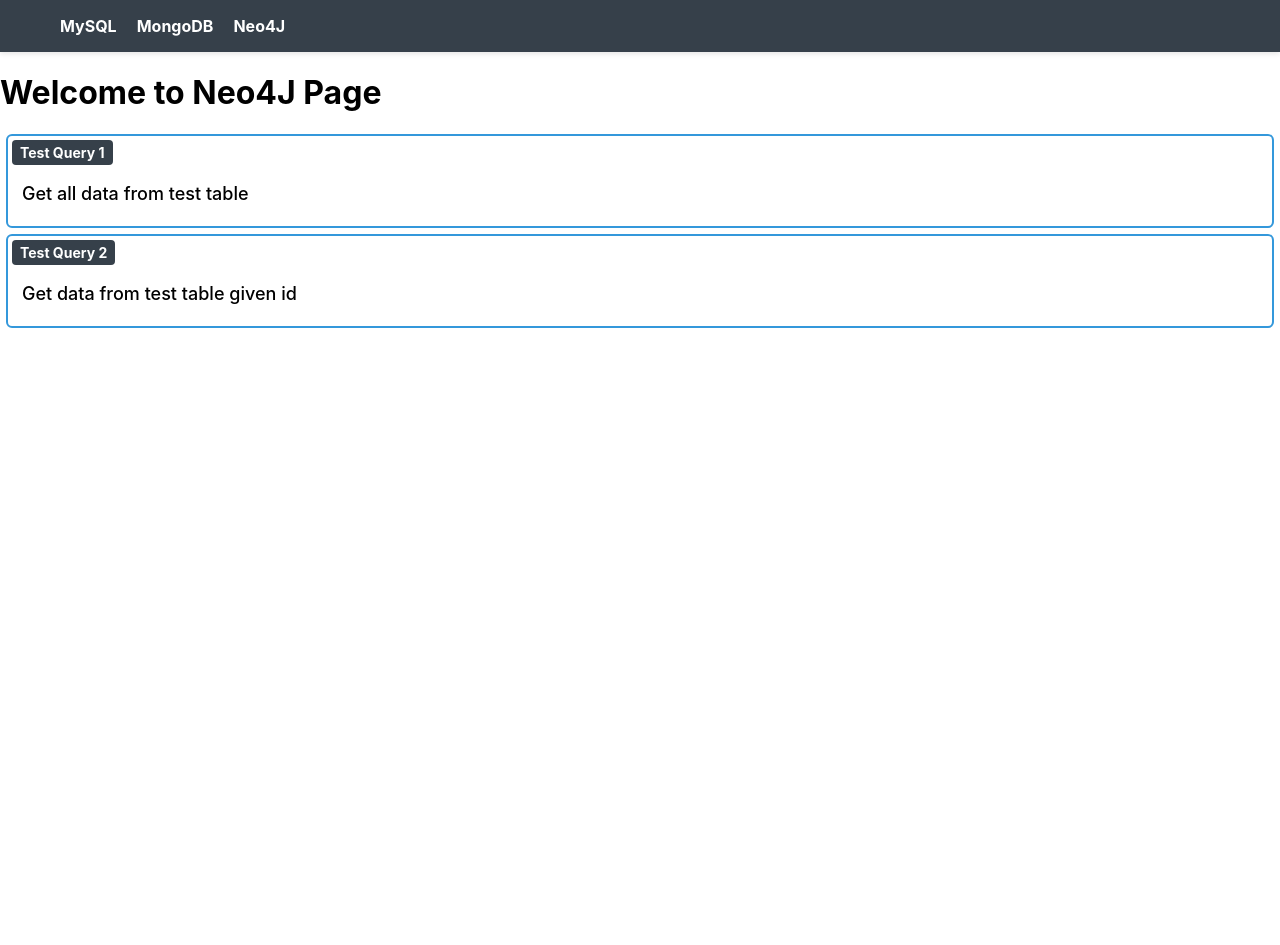
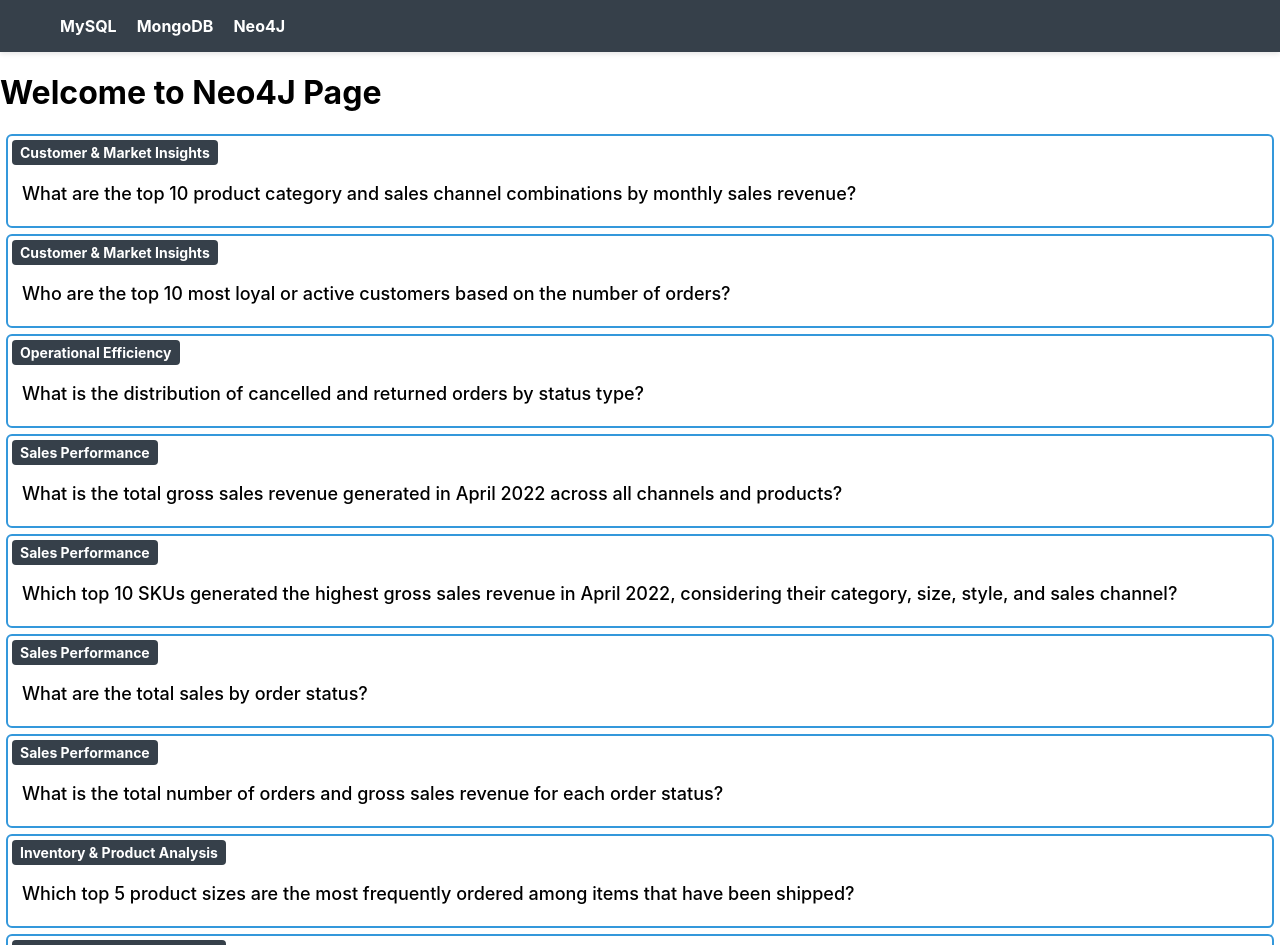
Before and after one commit to knaan-moha/IKT453-DW-Project-, a React (Create React App) app in the folder client/: page /neo4j in a window 1280 px wide. Shown: the top 945 px of the page. Before the commit the page ends 800 px from the top, so only its background shows below. Built offline with nearby package versions, Linux system fonts and the light colour scheme.

Commit message:
feat: add final quires for neo4j

```diff
--- a/client/src/pages/Neo4JPage.js
+++ b/client/src/pages/Neo4JPage.js
@@ -3,16 +3,66 @@
 
 const neo4jQueries = [
   {
-    text: "Get all data from test table",
-    category: "Test Query 1",
-    queryUrl:
-      "http://localhost:5000/analytics?DB=neo4j&query=MATCH%20(n)%20RETURN%20n",
+    text: "What are the top 10 product category and sales channel combinations by monthly sales revenue?",
+    category: "Customer & Market Insights",
+    queryUrl: "http://localhost:5000/analytics?DB=neo4j&query=MATCH%20(fs%3Afact_sales)-%5B%3AHAS_DATE%5D-%3E(d%3Adim_date)%2C%0A%20%20%20%20(fs)-%5B%3AHAS_PRODUCT%5D-%3E(p%3Adim_product)%2C%0A%20%20%20%20(fs)-%5B%3AHAS_FULFILLMENT%5D-%3E(f%3Adim_fulfillment)%0ARETURN%0A%20%20%20%20d.year%20AS%20year%2C%0A%20%20%20%20d.month%20AS%20month%2C%0A%20%20%20%20p.Category%20AS%20category%2C%0A%20%20%20%20f.Sales_Channel_%20AS%20sales_channel%2C%0A%20%20%20%20toInteger(SUM(toFloat(fs.amount)))%20AS%20monthly_sales%0AORDER%20BY%20monthly_sales%20DESC%0ALIMIT%2010",
   },
   {
-    text: "Get data from test table given id",
-    category: "Test Query 2",
+    text: "Who are the top 10 most loyal or active customers based on the number of orders?",
+    category: "Customer & Market Insights",
     queryUrl:
-      "http://localhost:5000/analytics?DB=neo4j&query=MATCH%20(p:Person%20{name:%20$1})%20RETURN%20p&params=Alice",
+      "http://localhost:5000/analytics?DB=neo4j&query=MATCH%20%28f%3Afact_sales%29%0AWITH%20f.customer_id%20AS%20customer_id%2C%20COUNT%28f%29%20AS%20total_orders%2C%20ROUND%28SUM%28toFloat%28f.amount%29%29%2C%203%29%20AS%20total_spent%0ARETURN%20customer_id%2C%20total_orders%2C%20total_spent%0AORDER%20BY%20total_orders%20DESC%0ALIMIT%2010",
+  },
+
+
+  {
+    text: "What is the distribution of cancelled and returned orders by status type?",
+    category: "Operational Efficiency",
+    queryUrl:
+      "http://localhost:5000/analytics?DB=neo4j&query=MATCH%20%28f%3Afact_sales%29-%5B%3AHAS_STATUS%5D-%3E%28s%3Adim_status%29%0AWHERE%20s.status_name%20IN%20%5B%0A%20%20%20%20%27Cancelled%27%2C%0A%20%20%20%20%27Shipped%20-%20Returned%20to%20Seller%27%2C%0A%20%20%20%20%27Shipped%20-%20Rejected%20by%20Buyer%27%2C%0A%20%20%20%20%27Shipped%20-%20Lost%20in%20Transit%27%2C%0A%20%20%20%20%27Shipped%20-%20Returning%20to%20Seller%27%2C%0A%20%20%20%20%27Shipped%20-%20Damaged%27%0A%5D%0AWITH%20%0A%20%20%20%20s.status_name%20AS%20order_status%2C%0A%20%20%20%20COUNT%28f.order_id%29%20AS%20total_orders%0ARETURN%20%0A%20%20%20%20order_status%2C%0A%20%20%20%20total_orders%0AORDER%20BY%20total_orders%20DESC",
+  },
+  {
+    text: "What is the total gross sales revenue generated in April 2022 across all channels and products?",
+    category: "Sales Performance",
+    queryUrl:
+      "http://localhost:5000/analytics?DB=neo4j&query=MATCH%20%28fs%3Afact_sales%29-%5B%3AHAS_DATE%5D-%3E%28d%3Adim_date%29%2C%0A%20%20%20%20%20%20%28fs%29-%5B%3AHAS_PRODUCT%5D-%3E%28p%3Adim_product%29%2C%0A%20%20%20%20%20%20%28fs%29-%5B%3AHAS_FULFILLMENT%5D-%3E%28f%3Adim_fulfillment%29%0AWHERE%20d.year%20%3D%20%222022%22%20AND%20d.month%20%3D%20%224%22%0AWITH%20%0A%20%20%20%20p.Category%20AS%20category%2C%0A%20%20%20%20f.Sales_Channel_%20AS%20sales_channel%2C%0A%20%20%20%20SUM%28toFloat%28fs.amount%29%29%20AS%20total_sales%0ARETURN%20%0A%20%20%20%20category%2C%0A%20%20%20%20sales_channel%2C%0A%20%20%20%20total_sales%0AORDER%20BY%20total_sales%20DESC",
+  },
+  {
+    text: "Which top 10 SKUs generated the highest gross sales revenue in April 2022, considering their category, size, style, and sales channel?",
+    category: "Sales Performance",
+    queryUrl:
+      "http://localhost:5000/analytics?DB=neo4j&query=MATCH%20%28fs%3Afact_sales%29-%5B%3AHAS_PRODUCT%5D-%3E%28p%3Adim_product%29%2C%0A%20%20%20%20%20%20%28fs%29-%5B%3AHAS_FULFILLMENT%5D-%3E%28f%3Adim_fulfillment%29%2C%0A%20%20%20%20%20%20%28fs%29-%5B%3AHAS_DATE%5D-%3E%28d%3Adim_date%29%0AWHERE%20d.year%20%3D%20%222022%22%20AND%20d.month%20%3D%20%224%22%0AWITH%20%0A%20%20%20%20p.SKU%20AS%20SKU%2C%0A%20%20%20%20p.Category%20AS%20category%2C%0A%20%20%20%20p.Size%20AS%20size%2C%0A%20%20%20%20p.Style%20AS%20style%2C%0A%20%20%20%20f.Sales_Channel_%20AS%20sales_channel%2C%0A%20%20%20%20SUM%28toFloat%28fs.amount%29%29%20AS%20total_gross_sales%0ARETURN%20%0A%20%20%20%20SKU%2C%0A%20%20%20%20category%2C%0A%20%20%20%20size%2C%0A%20%20%20%20style%2C%0A%20%20%20%20sales_channel%2C%0A%20%20%20%20total_gross_sales%0AORDER%20BY%20total_gross_sales%20DESC%0ALIMIT%2010%3B",
+  },
+
+  {
+    text: "What are the total sales by order status?",
+    category: "Sales Performance",
+    queryUrl:
+      "http://localhost:5000/analytics?DB=neo4j&query=MATCH%20%28fs%3Afact_sales%29-%5B%3AHAS_STATUS%5D-%3E%28os%3Adim_status%29%0AWITH%20%0A%20%20%20%20os.status_name%20AS%20order_status%2C%0A%20%20%20%20COUNT%28fs.order_id%29%20AS%20total_orders%2C%0A%20%20%20%20SUM%28toFloat%28fs.amount%29%29%20AS%20total_sales%0ARETURN%20%0A%20%20%20%20order_status%2C%0A%20%20%20%20total_orders%2C%0A%20%20%20%20total_sales%0AORDER%20BY%20total_sales%20DESC%3B",
+  },
+  {
+    text: "What is the total number of orders and gross sales revenue for each order status?",
+    category: "Sales Performance",
+    queryUrl:
+      "http://localhost:5000/analytics?DB=neo4j&query=MATCH%20%28fs%3Afact_sales%29-%5B%3AHAS_DATE%5D-%3E%28d%3Adim_date%29%0AWITH%20%0A%20%20%20%20d.year%20AS%20year%2C%0A%20%20%20%20d.month%20AS%20month%2C%0A%20%20%20%20SUM%28toFloat%28fs.amount%29%29%20AS%20total_monthly_sales%0ARETURN%20%0A%20%20%20%20month%2C%0A%20%20%20%20year%2C%0A%20%20%20%20total_monthly_sales%0AORDER%20BY%20year%2C%20month%3B",
+  },
+  {
+    text: "Which top 5 product sizes are the most frequently ordered among items that have been shipped?",
+    category: "Inventory & Product Analysis",
+    queryUrl:
+      "http://localhost:5000/analytics?DB=neo4j&query=MATCH%20%28fs%3Afact_sales%29-%5B%3AHAS_PRODUCT%5D-%3E%28p%3Adim_product%29%2C%0A%20%20%20%20%20%20%28fs%29-%5B%3AHAS_STATUS%5D-%3E%28os%3Adim_status%29%0AWHERE%20os.status_name%20STARTS%20WITH%20%27Shipped%27%0AWITH%20%0A%20%20%20%20p.Size%20AS%20size%2C%0A%20%20%20%20COUNT%28fs.order_id%29%20AS%20total_shipped_orders%0ARETURN%20%0A%20%20%20%20size%2C%0A%20%20%20%20total_shipped_orders%0AORDER%20BY%20total_shipped_orders%20DESC%0ALIMIT%205%3B",
+  },
+  {
+    text: "Which top 10 products generated the highest total gross sales revenue across all time?",
+    category: "Inventory & Product Analysis",
+    queryUrl:
+      "http://localhost:5000/analytics?DB=neo4j&query=MATCH%20%28fs%3Afact_sales%29-%5B%3AHAS_PRODUCT%5D-%3E%28p%3Adim_product%29%0AWITH%20%0A%20%20%20%20p.SKU%20AS%20SKU%2C%0A%20%20%20%20p.Category%20AS%20category%2C%0A%20%20%20%20p.Size%20AS%20size%2C%0A%20%20%20%20p.Style%20AS%20style%2C%0A%20%20%20%20SUM%28toFloat%28fs.amount%29%29%20AS%20total_revenue%0ARETURN%20%0A%20%20%20%20SKU%2C%0A%20%20%20%20category%2C%0A%20%20%20%20size%2C%0A%20%20%20%20style%2C%0A%20%20%20%20total_revenue%0AORDER%20BY%20total_revenue%20DESC%0ALIMIT%2010%3B%0A",
+  },
+  {
+    text: "What is the total sales distribution across product categories, based on gross revenue and order volume?",
+    category: "Inventory & Product Analysis",
+    queryUrl:
+      "http://localhost:5000/analytics?DB=neo4j&query=MATCH%20%28fs%3Afact_sales%29-%5B%3AHAS_PRODUCT%5D-%3E%28p%3Adim_product%29%0AWITH%20%0A%20%20%20%20p.Category%20AS%20category%2C%0A%20%20%20%20COUNT%28fs.order_id%29%20AS%20total_orders%2C%0A%20%20%20%20SUM%28toFloat%28fs.amount%29%29%20AS%20total_revenue%0ARETURN%20%0A%20%20%20%20category%2C%0A%20%20%20%20total_orders%2C%0A%20%20%20%20total_revenue%0AORDER%20BY%20total_revenue%20DESC%3B%0A",
   },
 ];
 
```
Also changed, not shown: 2 other files (tests, documents, lock files or other folders).
